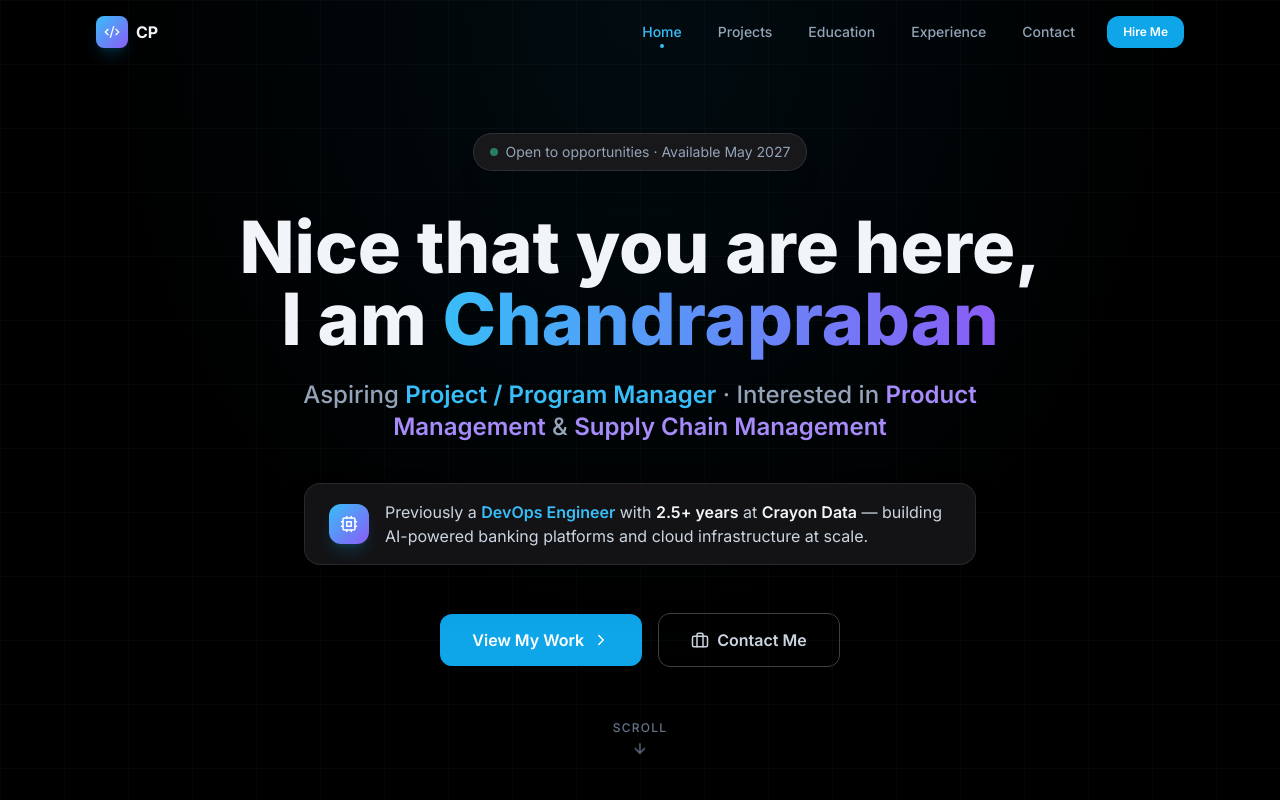
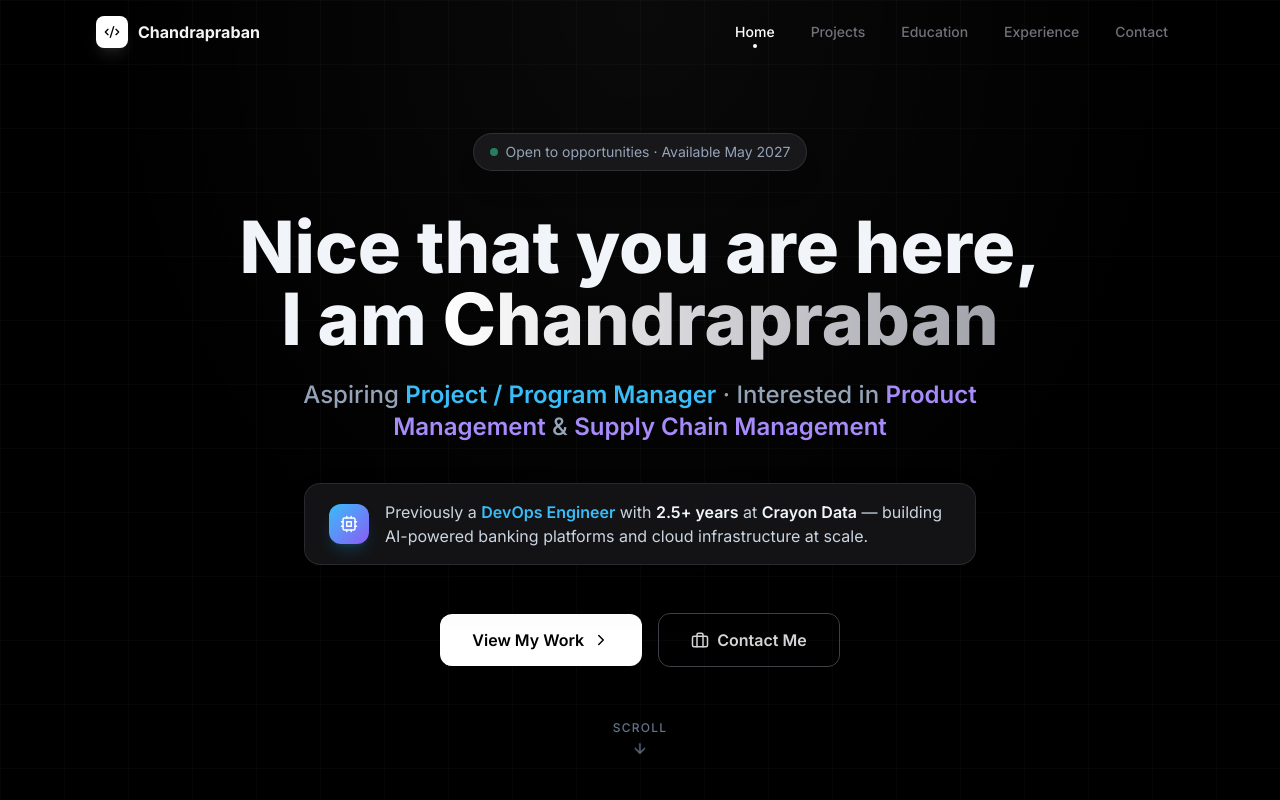
Before and after one commit to Chandrapraban/portfolio-1, a React (Vite) app: page / in a window 1280 px wide. Shown: the top 800 px of the page. Built offline with nearby package versions, Linux system fonts and the light colour scheme.

Commit message:
theme: remove blue — white/grey accent, update design tokens and navbar

```diff
--- a/src/components/Navbar.jsx
+++ b/src/components/Navbar.jsx
@@ -36,7 +36,7 @@ export default function Navbar() {
     <header
       className={`fixed top-0 left-0 right-0 z-50 transition-all duration-300 ${
         scrolled
-          ? 'bg-zinc-950/90 backdrop-blur-md border-b border-zinc-800/60 shadow-xl shadow-black/20'
+          ? 'bg-black/90 backdrop-blur-md border-b border-zinc-800/60 shadow-xl shadow-black/40'
           : 'bg-transparent'
       }`}
     >
@@ -46,13 +46,13 @@ export default function Navbar() {
           <a
             href="#home"
             onClick={(e) => handleNavClick(e, '#home')}
-            className="flex items-center gap-2 group"
+            className="flex items-center gap-2.5 group"
           >
-            <div className="w-8 h-8 rounded-lg bg-gradient-to-br from-sky-400 to-violet-500 flex items-center justify-center shadow-lg shadow-sky-500/20">
-              <Code2 size={16} className="text-white" />
+            <div className="w-8 h-8 rounded-lg bg-white flex items-center justify-center shadow-lg shadow-white/10">
+              <Code2 size={16} className="text-black" />
             </div>
-            <span className="font-bold text-slate-100 group-hover:text-sky-400 transition-colors duration-200">
-              CP
+            <span className="font-bold text-zinc-100 group-hover:text-white transition-colors duration-200">
+              Chandrapraban
             </span>
           </a>
 
@@ -68,29 +68,22 @@ export default function Navbar() {
                   onClick={(e) => handleNavClick(e, href)}
                   className={`relative px-4 py-2 rounded-lg text-sm font-medium transition-all duration-200 ${
                     isActive
-                      ? 'text-sky-400'
-                      : 'text-slate-400 hover:text-slate-100'
+                      ? 'text-white'
+                      : 'text-zinc-500 hover:text-zinc-200'
                   }`}
                 >
                   {label}
                   {isActive && (
-                    <span className="absolute bottom-0.5 left-1/2 -translate-x-1/2 w-1 h-1 rounded-full bg-sky-400" />
+                    <span className="absolute bottom-0.5 left-1/2 -translate-x-1/2 w-1 h-1 rounded-full bg-white" />
                   )}
                 </a>
               )
             })}
-            <a
-              href="#contact"
-              onClick={(e) => handleNavClick(e, '#contact')}
-              className="ml-3 btn-primary text-xs px-4 py-2"
-            >
-              Hire Me
-            </a>
           </nav>
 
           {/* Mobile toggle */}
           <button
-            className="md:hidden p-2 rounded-lg text-slate-400 hover:text-slate-100 hover:bg-zinc-800 transition-colors duration-200"
+            className="md:hidden p-2 rounded-lg text-zinc-500 hover:text-zinc-100 hover:bg-zinc-900 transition-colors duration-200"
             onClick={() => setMenuOpen((o) => !o)}
             aria-label="Toggle menu"
           >
@@ -105,7 +98,7 @@ export default function Navbar() {
           menuOpen ? 'max-h-80 opacity-100' : 'max-h-0 opacity-0'
         }`}
       >
-        <div className="bg-zinc-950/95 backdrop-blur-md border-t border-zinc-800/60 px-4 py-4 space-y-1">
+        <div className="bg-black/95 backdrop-blur-md border-t border-zinc-800/60 px-4 py-4 space-y-1">
           {NAV_LINKS.map(({ label, href }) => {
             const id = href.replace('#', '')
             const isActive = activeSection === id
@@ -116,8 +109,8 @@ export default function Navbar() {
                 onClick={(e) => handleNavClick(e, href)}
                 className={`block px-4 py-3 rounded-lg text-sm font-medium transition-colors duration-200 ${
                   isActive
-                    ? 'text-sky-400 bg-sky-500/10'
-                    : 'text-slate-400 hover:text-slate-100 hover:bg-zinc-800'
+                    ? 'text-white bg-white/8'
+                    : 'text-zinc-500 hover:text-zinc-100 hover:bg-zinc-900'
                 }`}
               >
                 {label}
--- a/src/index.css
+++ b/src/index.css
@@ -8,11 +8,11 @@
   }
 
   body {
-    @apply bg-[#0a0a0a] text-slate-100 font-sans antialiased;
+    @apply bg-[#0a0a0a] text-zinc-100 font-sans antialiased;
   }
 
   ::selection {
-    @apply bg-sky-500/30 text-sky-200;
+    @apply bg-white/20 text-white;
   }
 
   ::-webkit-scrollbar {
@@ -20,7 +20,7 @@
   }
 
   ::-webkit-scrollbar-track {
-    @apply bg-zinc-950;
+    @apply bg-black;
   }
 
   ::-webkit-scrollbar-thumb {
@@ -28,51 +28,45 @@
   }
 
   ::-webkit-scrollbar-thumb:hover {
-    @apply bg-sky-600;
+    @apply bg-zinc-500;
   }
 }
 
 @layer components {
   .section-heading {
-    @apply text-3xl sm:text-4xl font-bold text-slate-100 mb-2;
+    @apply text-3xl sm:text-4xl font-bold text-white mb-2;
   }
 
   .section-subheading {
-    @apply text-slate-400 mb-12 text-lg;
+    @apply text-zinc-500 mb-12 text-lg;
   }
 
   .card {
     @apply bg-zinc-900 border border-zinc-800 rounded-2xl p-6
-           hover:border-sky-500/50 transition-all duration-300;
+           hover:border-zinc-600 transition-all duration-300;
   }
 
   .tag {
     @apply text-xs font-medium px-2.5 py-1 rounded-full
-           bg-sky-500/10 text-sky-400 border border-sky-500/20;
+           bg-white/5 text-zinc-300 border border-white/10;
   }
 
   .btn-primary {
     @apply inline-flex items-center gap-2 px-6 py-3 rounded-xl font-semibold text-sm
-           bg-sky-500 hover:bg-sky-400 text-white
-           transition-all duration-200 hover:shadow-lg hover:shadow-sky-500/25
+           bg-white text-black hover:bg-zinc-200
+           transition-all duration-200 hover:shadow-lg hover:shadow-white/10
            hover:-translate-y-0.5;
   }
 
   .btn-outline {
     @apply inline-flex items-center gap-2 px-6 py-3 rounded-xl font-semibold text-sm
-           border border-zinc-700 text-slate-300 hover:text-sky-400
-           hover:border-sky-500/50 hover:bg-sky-500/5
+           border border-zinc-700 text-zinc-300 hover:text-white
+           hover:border-zinc-500 hover:bg-white/5
            transition-all duration-200 hover:-translate-y-0.5;
   }
 
   .gradient-text {
-    @apply bg-gradient-to-r from-sky-400 to-violet-500 bg-clip-text text-transparent;
-  }
-
-  .glow-border {
-    @apply border border-sky-500/0 hover:border-sky-500/50
-           hover:shadow-[0_0_30px_-5px_rgba(14,165,233,0.15)]
-           transition-all duration-300;
+    @apply bg-gradient-to-r from-white to-zinc-400 bg-clip-text text-transparent;
   }
 }
 
@@ -85,7 +79,7 @@
   }
 
   .bg-radial-gradient {
-    background: radial-gradient(ellipse at center top, rgba(14, 165, 233, 0.07) 0%, transparent 60%);
+    background: radial-gradient(ellipse at center top, rgba(255, 255, 255, 0.04) 0%, transparent 60%);
   }
 
   .text-balance {
@@ -107,11 +101,5 @@
 
 /* Timeline line */
 .timeline-line {
-  background: linear-gradient(to bottom, #0ea5e9, #8b5cf6);
+  background: linear-gradient(to bottom, #ffffff, #3f3f46);
 }
-
-/* Gradient animated border */
-@keyframes borderGradient {
-  0%, 100% { border-color: rgba(14, 165, 233, 0.4); }
-  50% { border-color: rgba(139, 92, 246, 0.4); }
-}
```
